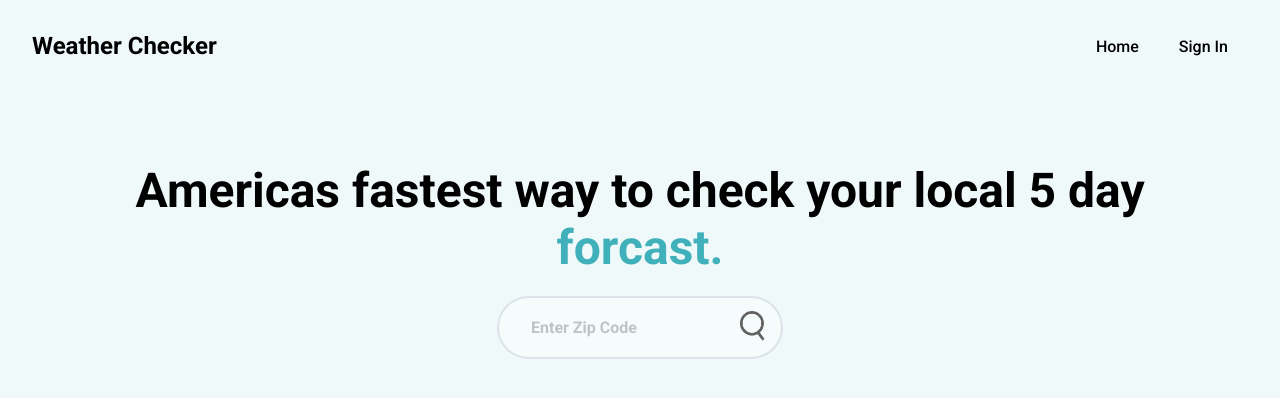
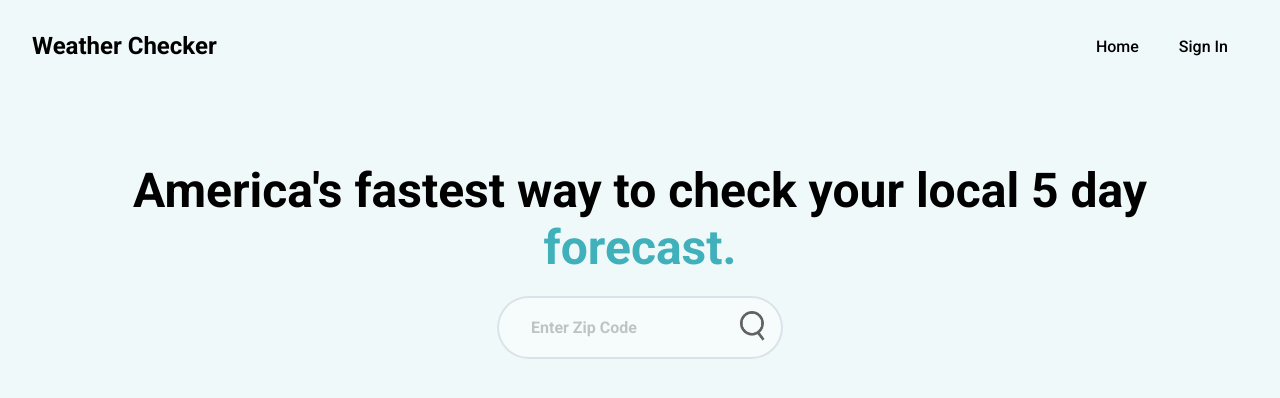
Before and after one commit to MauriceGlenn2/Weather-App-JS, a plain HTML site: page index.html in a window 1280 px wide. Drawn offline with Linux system fonts and the light colour scheme.

Commit message:
Spell check

```diff
--- a/index.html
+++ b/index.html
@@ -23,7 +23,7 @@
         </div>
     </nav>
     <section class="row results__container">
-        <h1 class="header__title">Americas fastest way to check your local 5 day <span>forcast.</span></h1>
+        <h1 class="header__title">America's fastest way to check your local 5 day <span>forecast.</span></h1>
         <div class="location__wrapper">
             <input class="location" id="zipCodeInput" type="number" maxlength="5" placeholder="Enter Zip Code">
             <button id="searchButton" ><img class="search__img" src="./images/search.png" alt=""></button>
```
